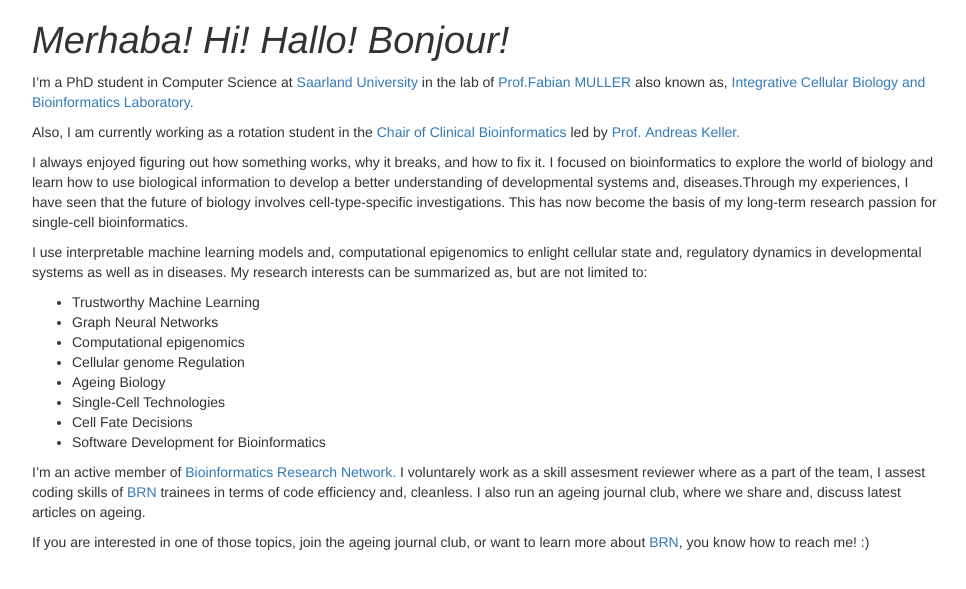
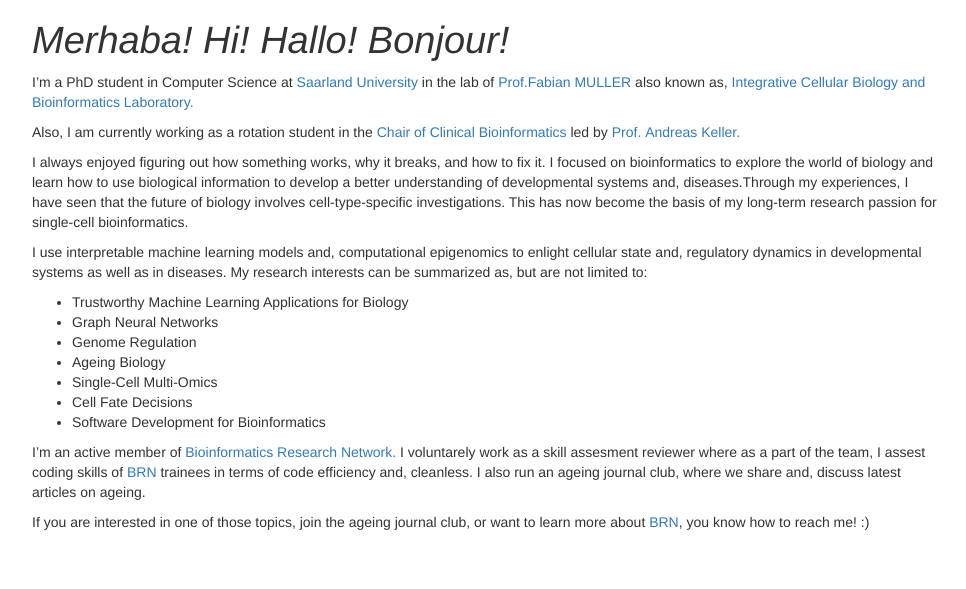
Before and after one commit to igunduz/igunduz.github.io, a Jekyll site: the page _pages/about.html, which Jekyll copies as it is, in a window 1280 px wide. Shown: the top 589 px of the page, without its empty margins (153-1119 px from the left). Built offline with Jekyll 4.4.1, drawn with Linux system fonts in a browser that asks for light colours.

Commit message:
update cv and about

```diff
--- a/_pages/about.html
+++ b/_pages/about.html
@@ -177,12 +177,11 @@ pre code {
 <p>I always enjoyed figuring out how something works, why it breaks, and how to fix it. I focused on bioinformatics to explore the world of biology and learn how to use biological information to develop a better understanding of developmental systems and, diseases.Through my experiences, I have seen that the future of biology involves cell-type-specific investigations. This has now become the basis of my long-term research passion for single-cell bioinformatics.</p>
 <p>I use interpretable machine learning models and, computational epigenomics to enlight cellular state and, regulatory dynamics in developmental systems as well as in diseases. My research interests can be summarized as, but are not limited to:</p>
 <ul>
-<li>Trustworthy Machine Learning</li>
+<li>Trustworthy Machine Learning Applications for Biology</li>
 <li>Graph Neural Networks</li>
-<li>Computational epigenomics</li>
-<li>Cellular genome Regulation</li>
+<li>Genome Regulation</li>
 <li>Ageing Biology</li>
-<li>Single-Cell Technologies</li>
+<li>Single-Cell Multi-Omics</li>
 <li>Cell Fate Decisions</li>
 <li>Software Development for Bioinformatics</li>
 </ul>
```
Also changed, not shown: _pages/about.md (+3 -4 lines), _pages/publications.md (+1 -1 lines), 1 other file.
